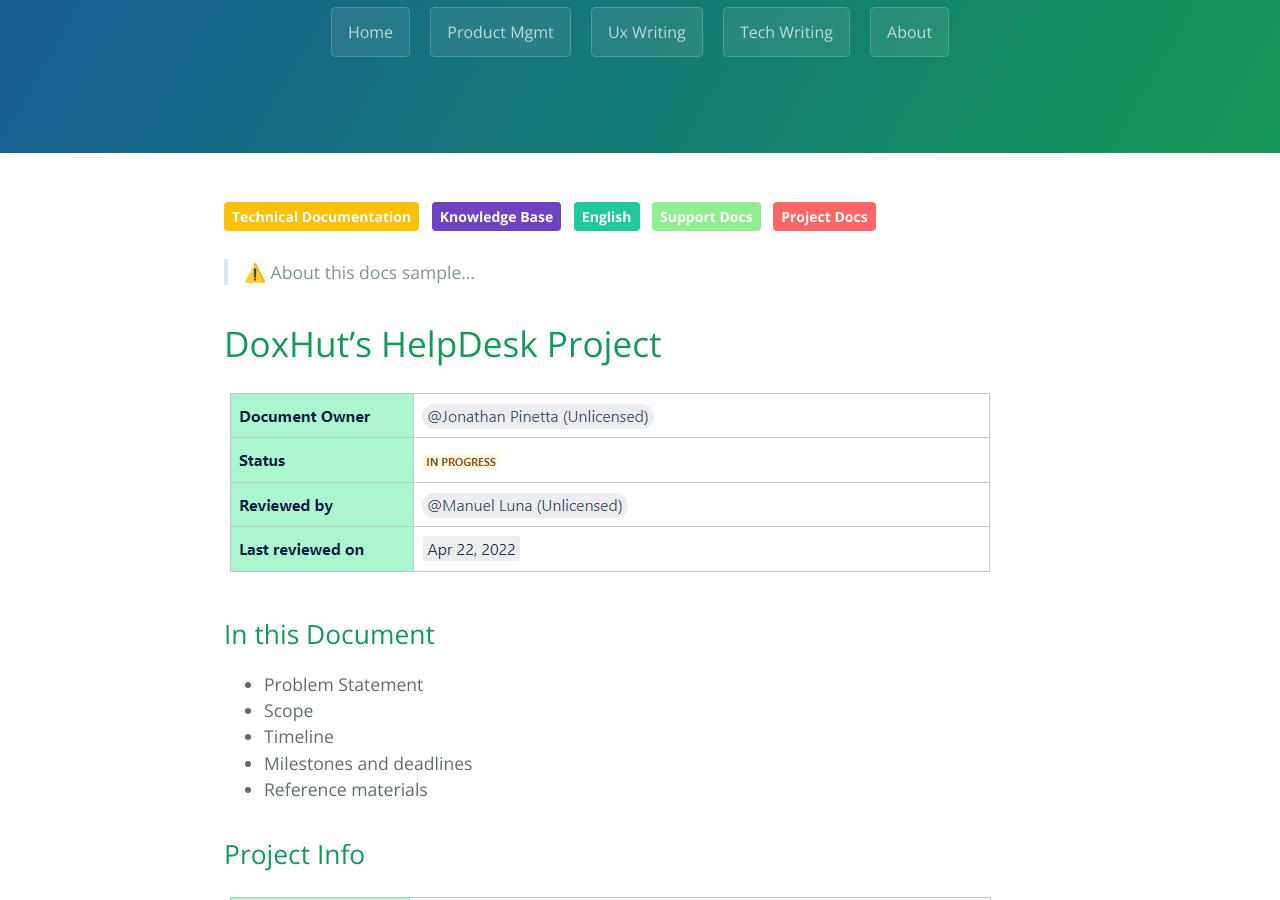
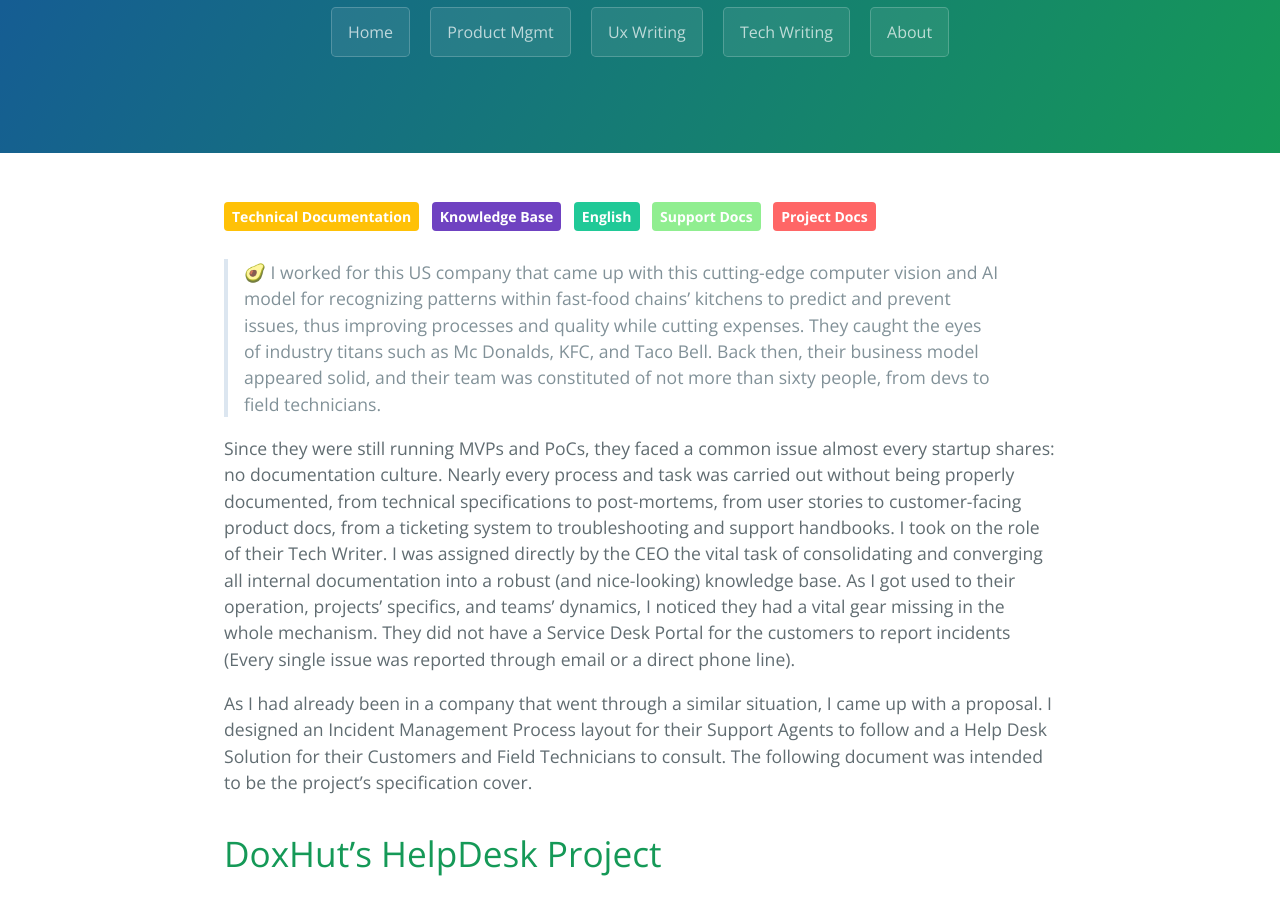
Before and after one commit to BigStepIdiomas/bigstepidiomas.github.io, a Jekyll site: the page built from docsample01deskproject.md, in a window 1280 px wide and 900 px high, scrolled down 230 px. Built offline with Jekyll 4.4.1, drawn with Linux system fonts in a browser that asks for light colours.

```diff
--- a/docsample01deskproject.md
+++ b/docsample01deskproject.md
@@ -33,7 +33,11 @@ description: There will be docs...
 <span class="tag" style="background-color: #ff6666;">Project Docs</span>
 
 
-> ⚠️ About this docs sample...
+> 🥑  I worked for this US company that came up with this cutting-edge computer vision and AI model for recognizing patterns within fast-food chains' kitchens to predict and prevent issues, thus improving processes and quality while cutting expenses. They caught the eyes of industry titans such as Mc Donalds, KFC, and Taco Bell. Back then, their business model appeared solid, and their team was constituted of not more than sixty people, from devs to field technicians.
+
+Since they were still running MVPs and PoCs, they faced a common issue almost every startup shares: no documentation culture. Nearly every process and task was carried out without being properly documented, from technical specifications to post-mortems, from user stories to customer-facing product docs, from a ticketing system to troubleshooting and support handbooks. I took on the role of their Tech Writer. I was assigned directly by the CEO the vital task of consolidating and converging all internal documentation into a robust (and nice-looking) knowledge base. As I got used to their operation, projects' specifics, and teams' dynamics, I noticed they had a vital gear missing in the whole mechanism. They did not have a Service Desk Portal for the customers to report incidents (Every single issue was reported through email or a direct phone line).
+
+As I had already been in a company that went through a similar situation, I came up with a proposal. I designed an Incident Management Process layout for their Support Agents to follow and a Help Desk Solution for their Customers and Field Technicians to consult. The following document was intended to be the project's specification cover.
 
 # DoxHut's HelpDesk Project
 
```
